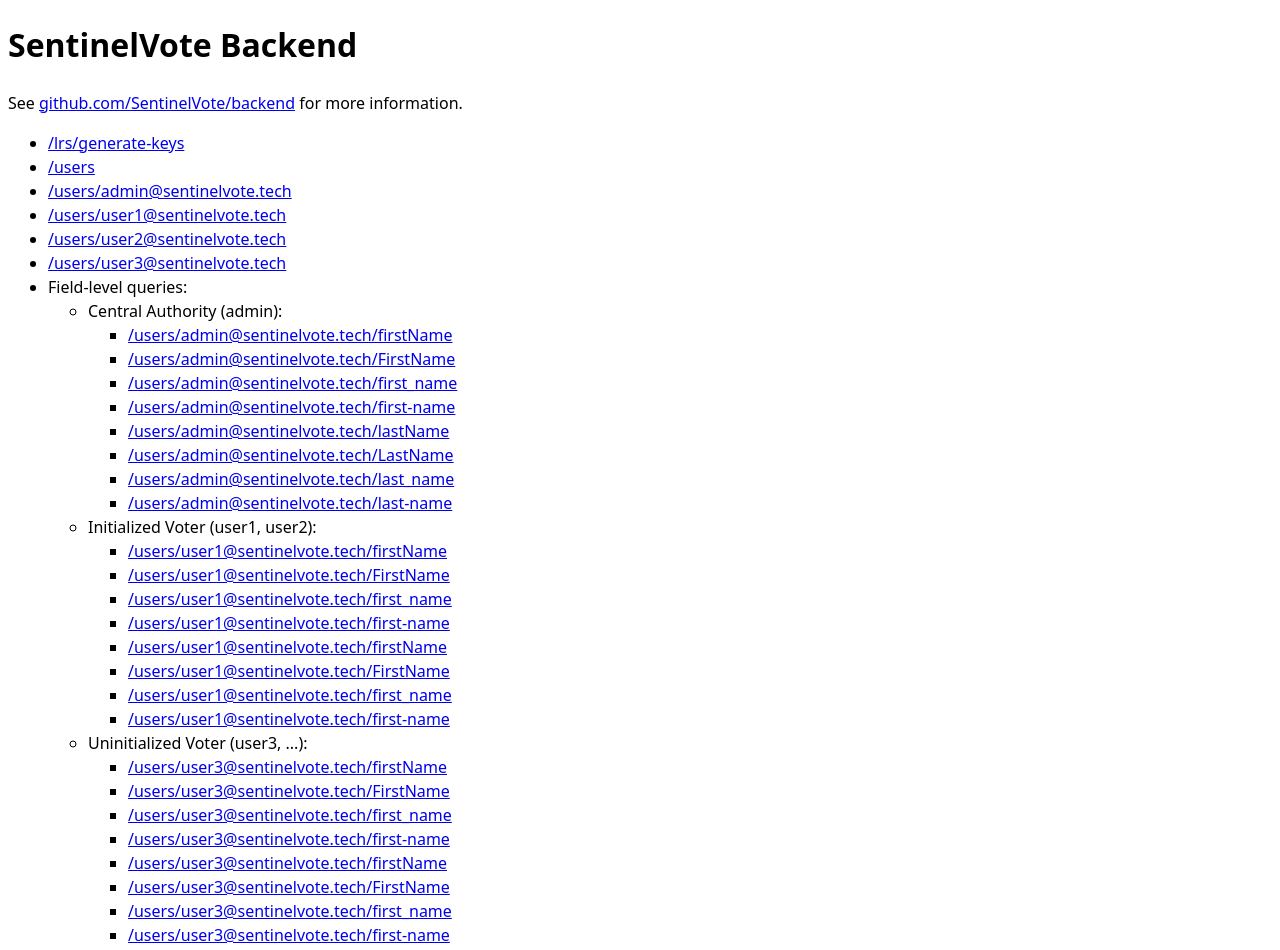
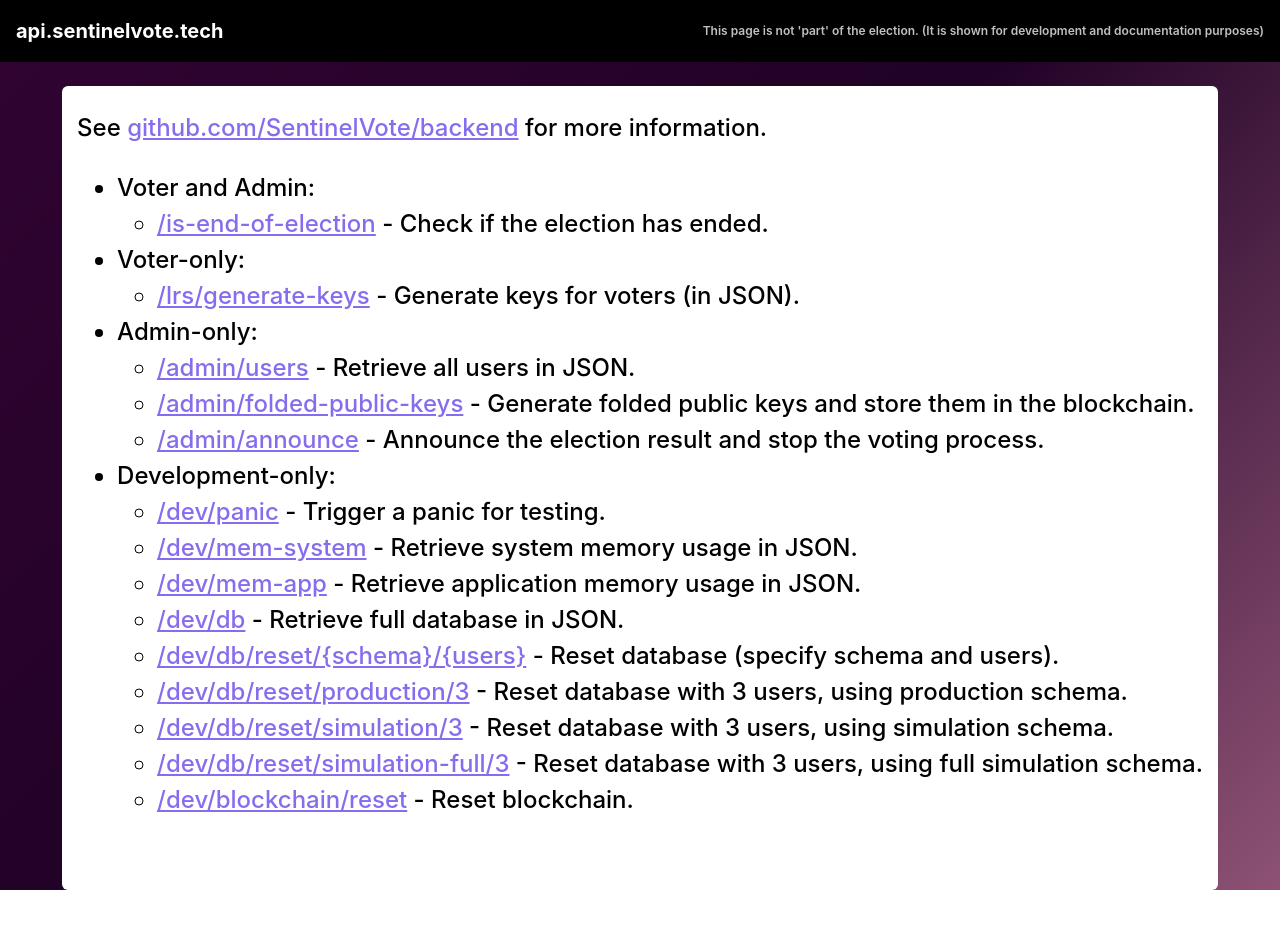
Before and after one commit to SentinelVote/backend, a plain HTML site: page public/index.html in a window 1280 px wide. After the commit the page ends 890 px from the top, so only its background shows below. Drawn offline with Linux system fonts and the light colour scheme.

Commit message:
feat: update index.html

```diff
--- a/public/index.html
+++ b/public/index.html
@@ -4,68 +4,140 @@
 	<meta charset="UTF-8">
 	<title>SentinelVote Backend</title>
 	<style>
+		/* Original Color Palette from Frontend: */
+		/* background: linear-gradient(-45deg, #4fd1c5, #0f0c29, #24243e, #23a6d5); */
 		:root {
-			font-family: system-ui, sans-serif;
+			font-family: Inter, system-ui, sans-serif;
 			line-height: 1.5;
+			color: white;
+			background: linear-gradient(-45deg, #f39cbe, #200226, #43053d, #af81d4);
+			background-size: 300% 300%;
+			animation: gradient 15s ease infinite;
+		}
+
+		html, body, h1 {
+			margin: 0;
+			padding: 0;
+		}
+
+		main {
+			& > * {
+				padding-inline: 1rem;
+			}
+
+			display: grid;
+		}
+
+		header {
+			& h1 {
+				font-size: 1.25rem;
+			}
+			& span {
+				color: oklch(1 0 0 / .75);
+				font-size: 0.75rem;
+				text-wrap: balance;
+			}
+			padding-block: 1em;
+			background-color: black;
+			font-weight: 600;
+			display: flex;
+			justify-content: space-between;
+			align-items: center;
+			flex-wrap: wrap;
+		}
+
+		article {
+			justify-self: center;
+			font-size: 1.5em;
+			font-weight: 500;
+			flex-grow: 1;
+			height: 100%;
+			background-color: oklch(100% 0 0);
+			color: black;
+			border-radius: .25em;
+			margin: 1em;
+			width: fit-content;
+			padding-inline: 1ch;
+		}
+
+		/* Tailwind colors: *//*
+		a {
+			color: rgb(59 130 246);
+			&:hover {
+				color: rgb(29 78 216);
+			}
+			&:active {
+				color: rgb(239 68 68);
+			}
+		}
+		/**/
+
+		/* Tailwind colors, but more purple: */
+		a {
+			color: oklch(0.623 0.188 289.815);
+			&:hover {
+				color: oklch(0.488 0.217 294.376);
+			}
+			&:active {
+				color: rgb(239 68 68);
+			}
+		}
+
+		@keyframes gradient {
+			0% {
+				background-position: 0 50%;
+			}
+			50% {
+				background-position: 100% 50%;
+			}
+			100% {
+				background-position: 0 50%;
+			}
 		}
 	</style>
 </head>
 <body>
 <main>
-	<h1>SentinelVote Backend</h1>
+	<header>
+		<h1>api.sentinelvote.tech</h1>
+		<span>This page is not 'part' of the election. (It is shown for development and documentation purposes)</span>
+	</header>
 	<article>
 		<p>
 			See <a href="https://github.com/SentinelVote/backend">github.com/SentinelVote/backend</a> for more information.
 		</p>
 		<ul>
-			<li><a href="/lrs/generate-keys">/lrs/generate-keys</a></li>
-			<li><a href="/users">/users</a></li>
-			<li><a href="/users/admin%40sentinelvote.tech">/users/admin@sentinelvote.tech</a></li>
-			<li><a href="/users/user1%40sentinelvote.tech">/users/user1@sentinelvote.tech</a></li>
-			<li><a href="/users/user2%40sentinelvote.tech">/users/user2@sentinelvote.tech</a></li>
-			<li><a href="/users/user3%40sentinelvote.tech">/users/user3@sentinelvote.tech</a></li>
-			<li>
-				Field-level queries:
+			<li>Voter and Admin:
 				<ul>
-					<li>
-						<span>Central Authority (admin):</span>
-						<ul>
-							<li><a href="/users/admin%40sentinelvote.tech/firstName">/users/admin@sentinelvote.tech/firstName</a></li>
-							<li><a href="/users/admin%40sentinelvote.tech/FirstName">/users/admin@sentinelvote.tech/FirstName</a></li>
-							<li><a href="/users/admin%40sentinelvote.tech/first_name">/users/admin@sentinelvote.tech/first_name</a></li>
-							<li><a href="/users/admin%40sentinelvote.tech/first-name">/users/admin@sentinelvote.tech/first-name</a></li>
-							<li><a href="/users/admin%40sentinelvote.tech/lastName">/users/admin@sentinelvote.tech/lastName</a></li>
-							<li><a href="/users/admin%40sentinelvote.tech/LastName">/users/admin@sentinelvote.tech/LastName</a></li>
-							<li><a href="/users/admin%40sentinelvote.tech/last_name">/users/admin@sentinelvote.tech/last_name</a></li>
-							<li><a href="/users/admin%40sentinelvote.tech/last-name">/users/admin@sentinelvote.tech/last-name</a></li>
+					<li><a href="/is-end-of-election">/is-end-of-election</a> - Check if the election has ended.</li>
 				</ul>
 			</li>
-					<li>
-						<span>Initialized Voter (user1, user2):</span>
+
+			<li>Voter-only:
 				<ul>
-							<li><a href="/users/user1%40sentinelvote.tech/firstName">/users/user1@sentinelvote.tech/firstName</a></li>
-							<li><a href="/users/user1%40sentinelvote.tech/FirstName">/users/user1@sentinelvote.tech/FirstName</a></li>
-							<li><a href="/users/user1%40sentinelvote.tech/first_name">/users/user1@sentinelvote.tech/first_name</a></li>
-							<li><a href="/users/user1%40sentinelvote.tech/first-name">/users/user1@sentinelvote.tech/first-name</a></li>
-							<li><a href="/users/user1%40sentinelvote.tech/firstName">/users/user1@sentinelvote.tech/firstName</a></li>
-							<li><a href="/users/user1%40sentinelvote.tech/FirstName">/users/user1@sentinelvote.tech/FirstName</a></li>
-							<li><a href="/users/user1%40sentinelvote.tech/first_name">/users/user1@sentinelvote.tech/first_name</a></li>
-							<li><a href="/users/user1%40sentinelvote.tech/first-name">/users/user1@sentinelvote.tech/first-name</a></li>
+					<li><a href="/lrs/generate-keys">/lrs/generate-keys</a> - Generate keys for voters (in JSON).</li>
 				</ul>
 			</li>
-					<li>
-						<span>Uninitialized Voter (user3, ...):</span>
+
+			<li>Admin-only:
 				<ul>
-							<li><a href="/users/user3%40sentinelvote.tech/firstName">/users/user3@sentinelvote.tech/firstName</a></li>
-							<li><a href="/users/user3%40sentinelvote.tech/FirstName">/users/user3@sentinelvote.tech/FirstName</a></li>
-							<li><a href="/users/user3%40sentinelvote.tech/first_name">/users/user3@sentinelvote.tech/first_name</a></li>
-							<li><a href="/users/user3%40sentinelvote.tech/first-name">/users/user3@sentinelvote.tech/first-name</a></li>
-							<li><a href="/users/user3%40sentinelvote.tech/firstName">/users/user3@sentinelvote.tech/firstName</a></li>
-							<li><a href="/users/user3%40sentinelvote.tech/FirstName">/users/user3@sentinelvote.tech/FirstName</a></li>
-							<li><a href="/users/user3%40sentinelvote.tech/first_name">/users/user3@sentinelvote.tech/first_name</a></li>
-							<li><a href="/users/user3%40sentinelvote.tech/first-name">/users/user3@sentinelvote.tech/first-name</a></li>
+					<li><a href="/admin/users">/admin/users</a> - Retrieve all users in JSON.</li>
+					<li><a href="/admin/folded-public-keys">/admin/folded-public-keys</a> - Generate folded public keys and store them in the blockchain.</li>
+					<li><a href="/admin/announce">/admin/announce</a> - Announce the election result and stop the voting process.</li>
 				</ul>
 			</li>
+
+			<li>Development-only:
+				<ul>
+					<li><a href="/dev/panic">/dev/panic</a> - Trigger a panic for testing.</li>
+					<li><a href="/dev/mem-system">/dev/mem-system</a> - Retrieve system memory usage in JSON.</li>
+					<li><a href="/dev/mem-app">/dev/mem-app</a> - Retrieve application memory usage in JSON.</li>
+					<li><a href="/dev/db">/dev/db</a> - Retrieve full database in JSON.</li>
+					<li><a href="/dev/db/reset/{schema}/{users}">/dev/db/reset/{schema}/{users}</a> - Reset database (specify schema and users).</li>
+					<li><a href="/dev/db/reset/production/3">/dev/db/reset/production/3</a> - Reset database with 3 users, using production schema.</li>
+					<li><a href="/dev/db/reset/simulation/3">/dev/db/reset/simulation/3</a> - Reset database with 3 users, using simulation schema.</li>
+					<li><a href="/dev/db/reset/simulation-full/3">/dev/db/reset/simulation-full/3</a> - Reset database with 3 users, using full simulation schema.</li>
+					<li><a href="/dev/blockchain/reset">/dev/blockchain/reset</a> - Reset blockchain.</li>
 				</ul>
 			</li>
 		</ul>
```
Lines whose indentation alone changed are shown as unchanged.
